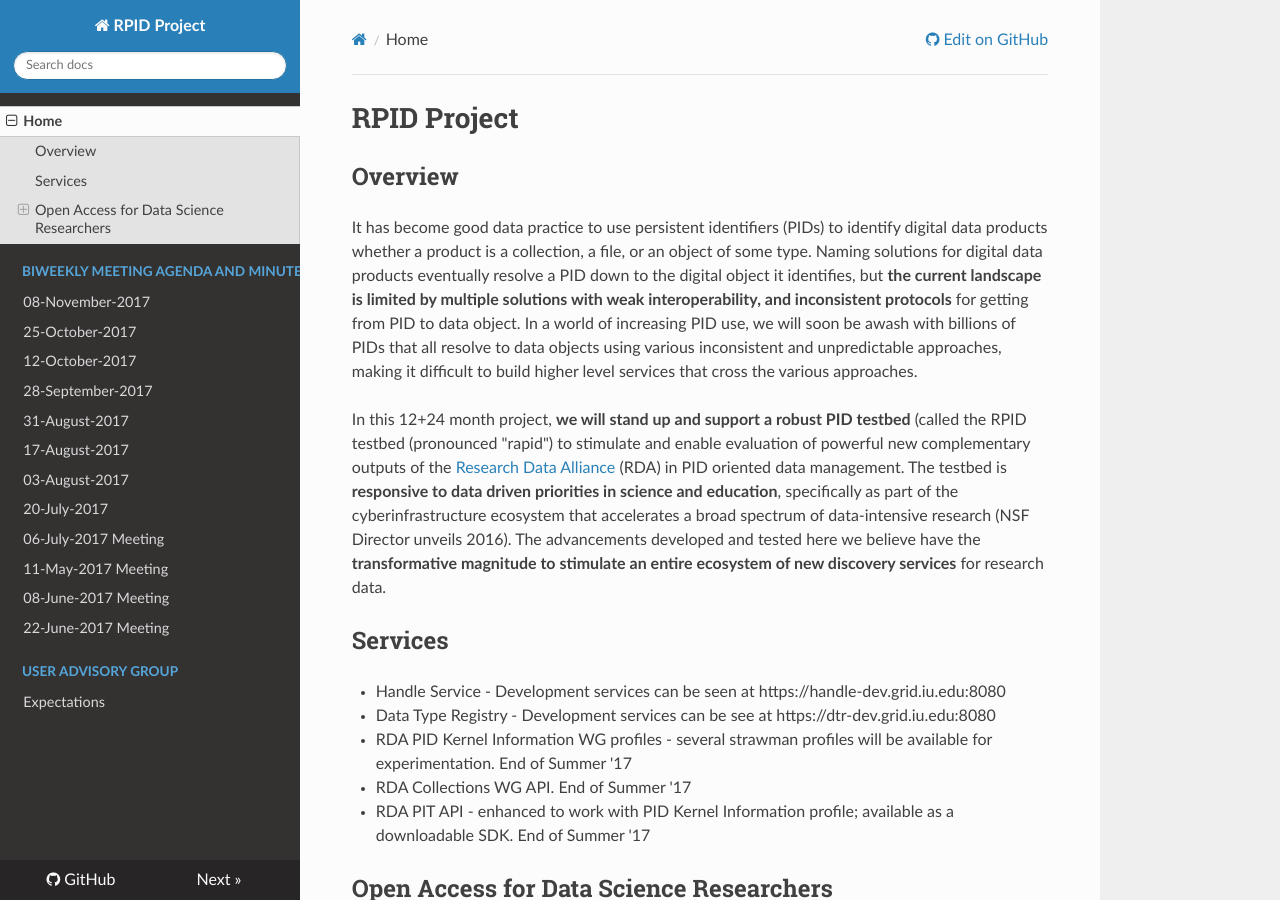
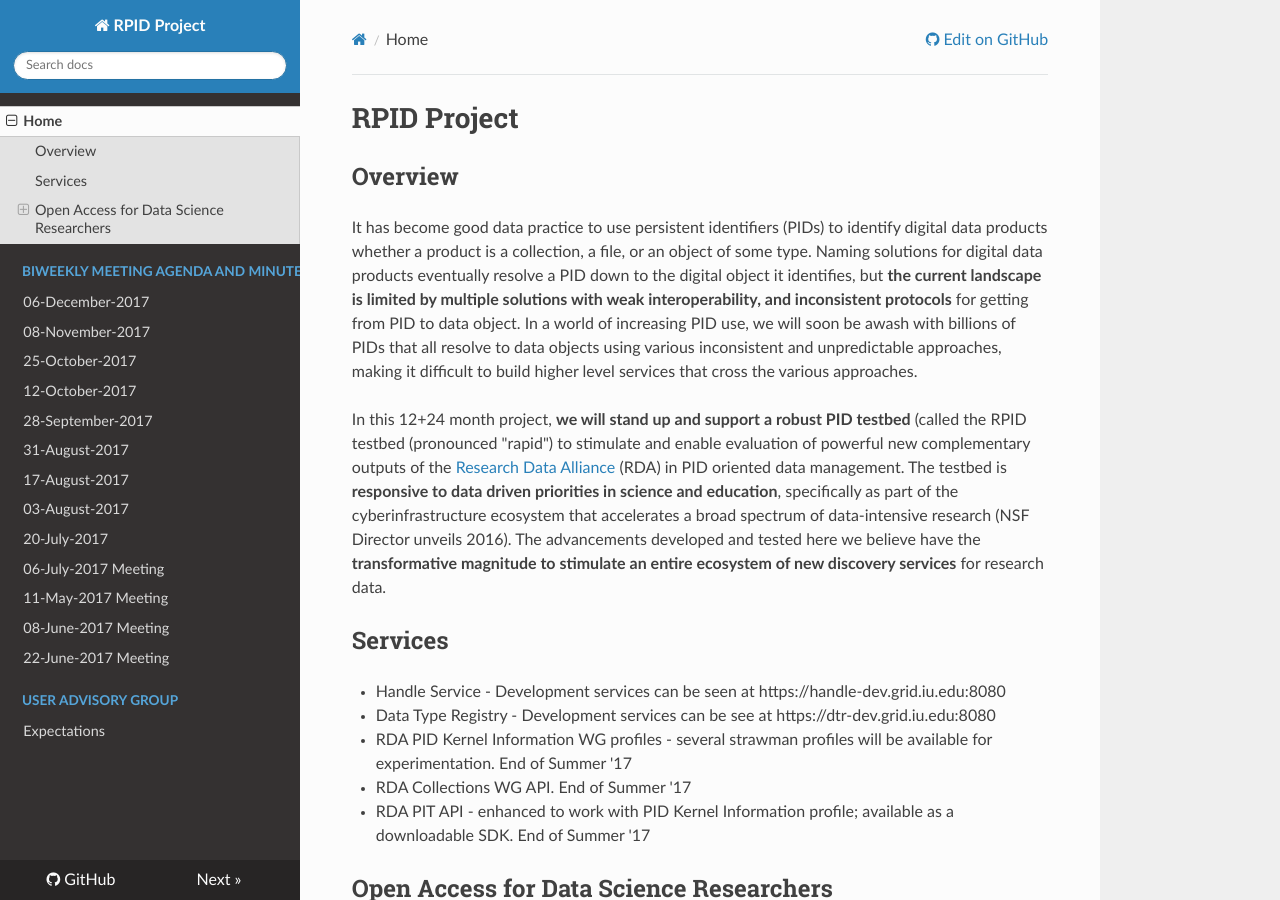
Before and after one commit to rpidproject/rpid, an MkDocs documentation site: the page built from docs/index.md, in a window 1280 px wide and 900 px high. Built offline with MkDocs 1.6.1, drawn with Linux system fonts in a browser that asks for light colours; nearby versions of some CDN libraries; old or Windows-style settings are respelled for this version of MkDocs.

Commit message:
Update mkdocs.yml

```diff
--- a/mkdocs.yml
+++ b/mkdocs.yml
@@ -9,6 +9,7 @@ extra_css:
 pages:
 - Home: 'index.md'
 - BiWeekly Meeting Agenda and Minutes:
+  - '06-December-2017': '06-December-2017.md'
   - '08-November-2017': '08-November-2017.md'
   - '25-October-2017': '25-October-2017.md'
   - '12-October-2017': '12-October-2017.md'
```
